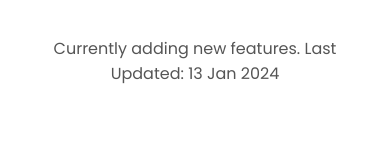
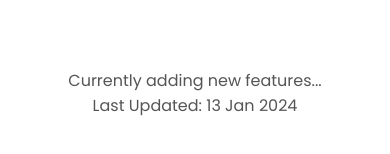
Before and after one commit to marcussyeo/My-Portfolio-Website, a plain HTML site: page index.html in a window 390 px wide. Shown: the part 4798-4952 px from the top of the page. Drawn offline with Linux system fonts and the light colour scheme.

Commit message:
fixed footer alignment for mobile view

```diff
--- a/index.html
+++ b/index.html
@@ -14,7 +14,7 @@
             <ul class="nav-links">
                 <li><a href="#about">About</a></li>
                 <li><a href="#experience">Experience</a></li>
-                <li><a href="#projects">Projects</a></li>
+                <!-- <li><a href="#projects">Projects</a></li> -->
                 <li><a href="#contacts">Contact</a></li>
             </ul>
         </div>
@@ -207,7 +207,7 @@
         </div>
     </section>
     <footer>
-        <p>Currently adding new features. Last Updated: 13 Jan 2024</p>
+        <p>Currently adding new features...</br> Last Updated: 13 Jan 2024</p>
     </footer>
     <script src="script.js"></script>
 </body>
--- a/style.css
+++ b/style.css
@@ -369,7 +369,7 @@ section {
   display: flex;
   justify-content: center;
   flex-direction: column;
-  height: 70vh;
+  /* height: 70vh; */
 }
 
 .contact-info-upper-container {
@@ -409,6 +409,7 @@ section {
 footer {
   height: 26vh;
   margin: 0 1rem;
+  padding: 2rem;
 }
 
 footer p {
```
